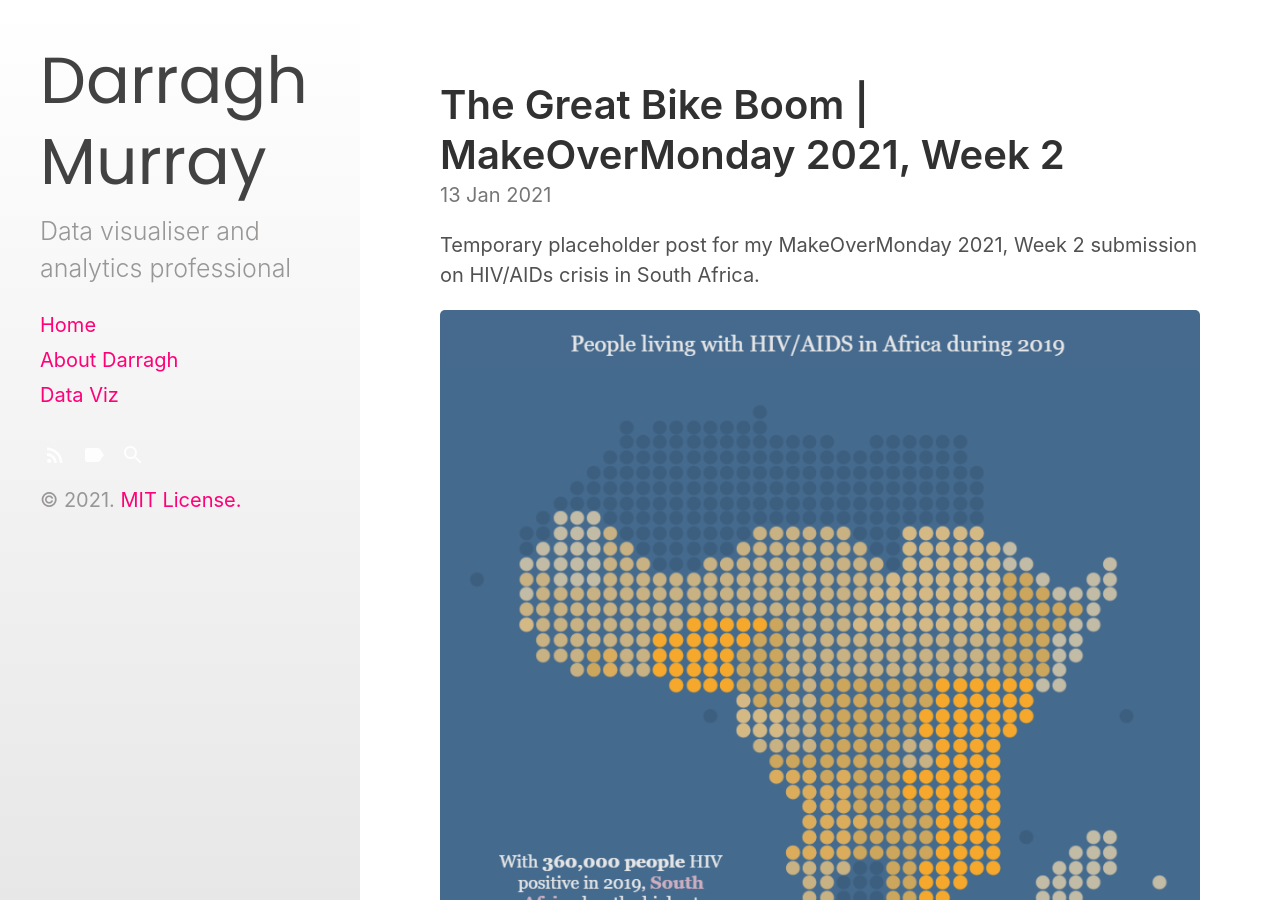
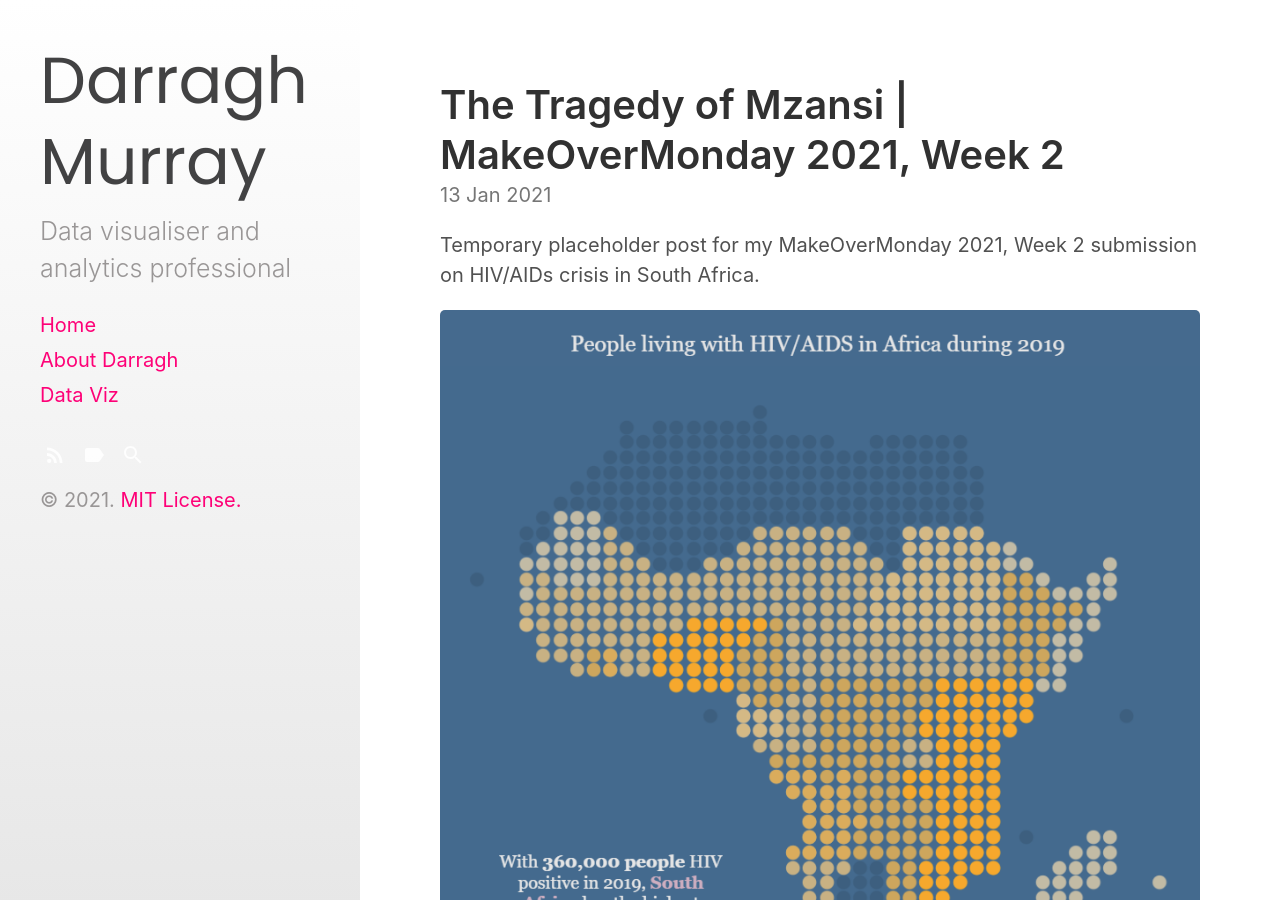
Before and after one commit to dbmurray/dbmurray.github.io, a Jekyll site: the page built from _posts/2021-01-13-the-tragedy-of-mzansi.md, in a window 1280 px wide and 900 px high. Built offline with Jekyll 4.4.1, drawn with Linux system fonts in a browser that asks for light colours.

Commit message:
Update 2021-01-13-the-tragedy-of-mzansi.md

```diff
--- a/_posts/2021-01-13-the-tragedy-of-mzansi.md
+++ b/_posts/2021-01-13-the-tragedy-of-mzansi.md
@@ -1,6 +1,6 @@
 ---
 layout: post
-title: The Great Bike Boom | MakeOverMonday 2021, Week 2
+title: The Tragedy of Mzansi | MakeOverMonday 2021, Week 2
 excerpt_separator:  <!--more-->
 ---
 
```
